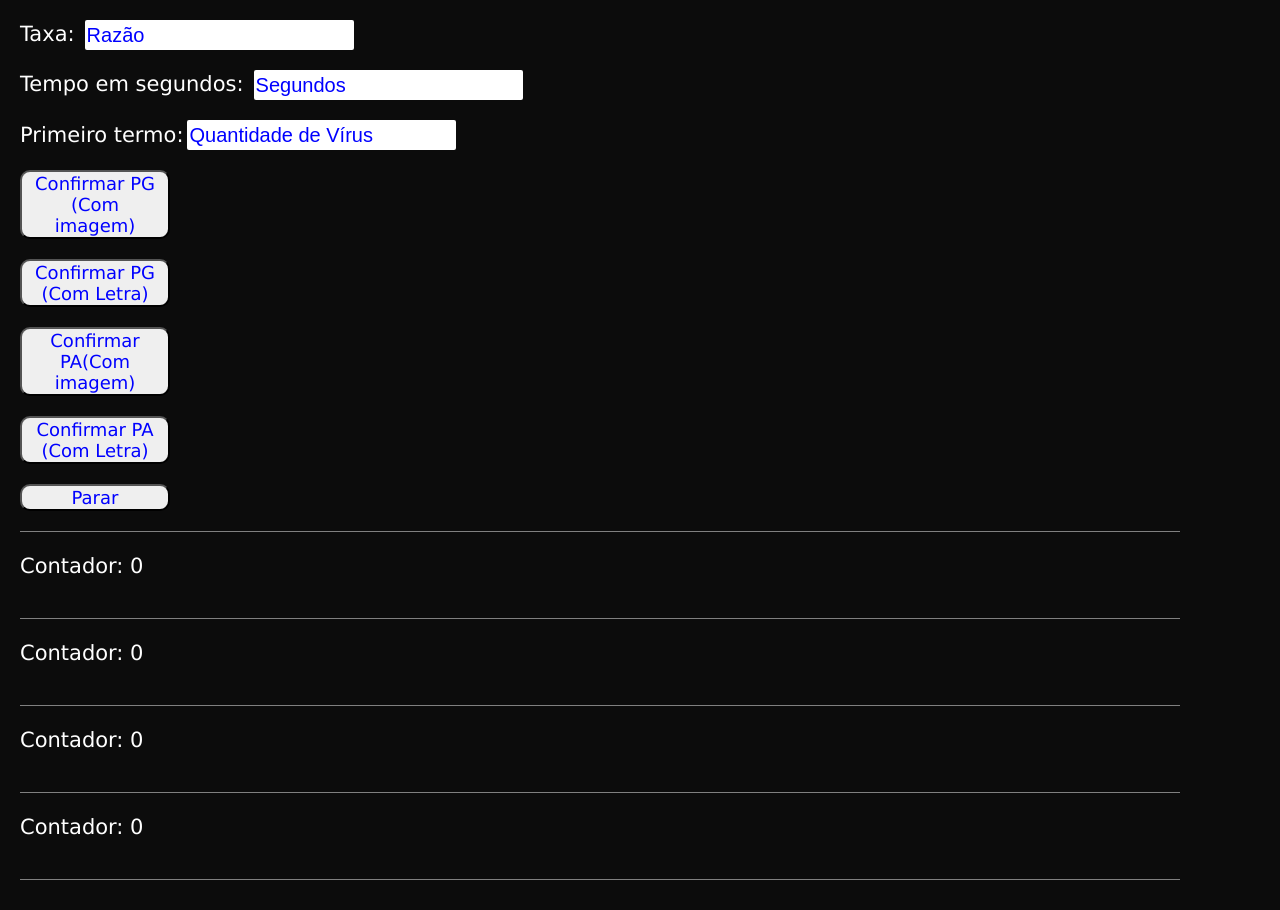
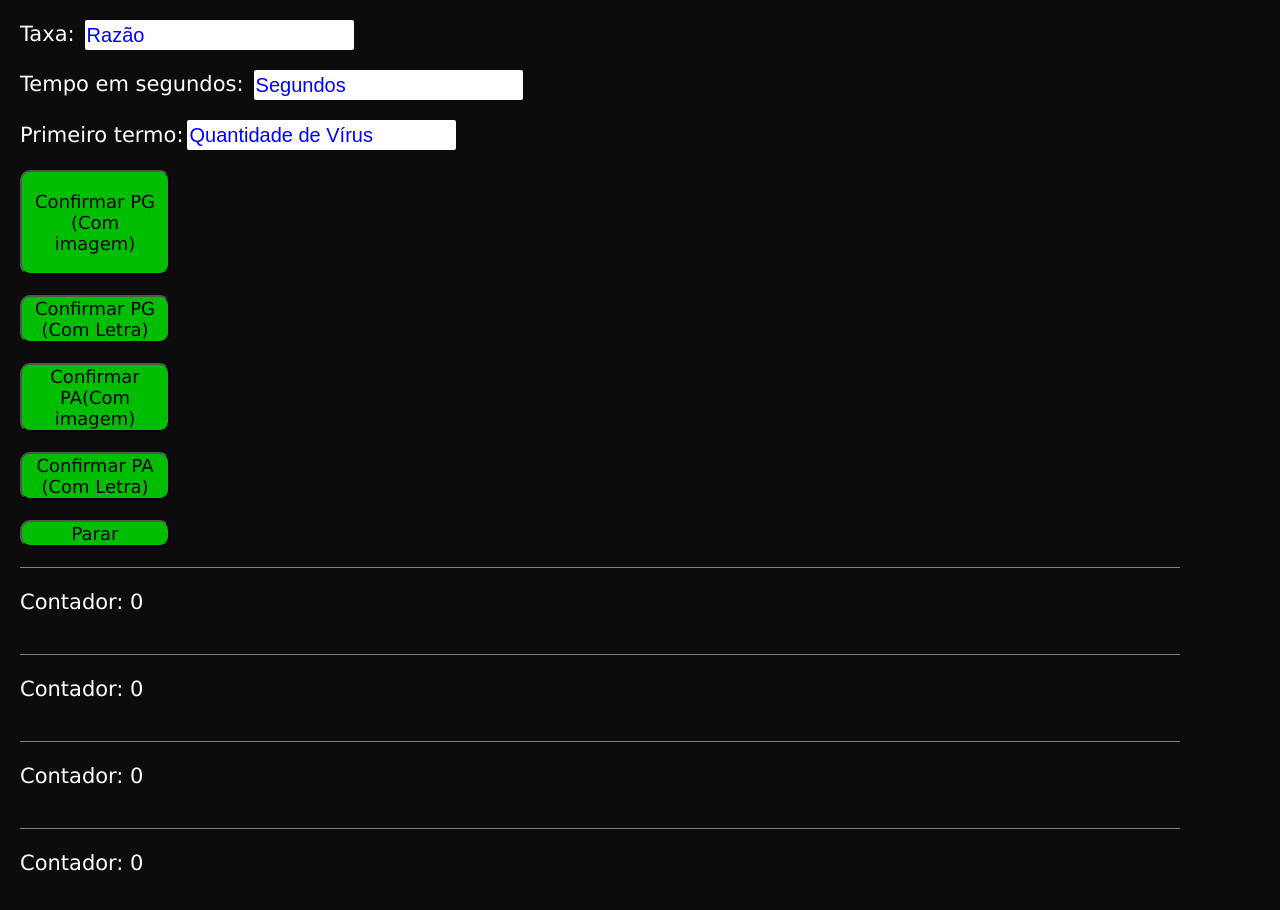
Before and after one commit to gandalfgauss/simulacaoPAPG, a plain HTML site: page index.html in a window 1280 px wide. Shown: the top 910 px of the page. Before the commit the page ends 880 px from the top, so only its background shows below. Drawn offline with Linux system fonts and the light colour scheme.

Commit message:
Alterando estilos do botao

```diff
--- a/index.html
+++ b/index.html
@@ -28,7 +28,7 @@
           <input type="number" placeholder="Quantidade de Vírus"/>
         </div>
 
-        <button id="confirmar"> Confirmar PG (Com imagem) </button>
+        <button id="confirmar"> <p>Confirmar PG (Com imagem) </p></button>
         <button id="confirmarLetra"> Confirmar PG (Com Letra) </button>
 
         <button id="confirmarPA"> Confirmar PA(Com imagem) </button>
--- a/style.css
+++ b/style.css
@@ -90,7 +90,9 @@ input::placeholder {
 }
 
 button{
-  color: blue;
+  color: black;
+  font-weight: bold;
+  background-color: rgb(2, 190, 2);
 }
 
 
```
